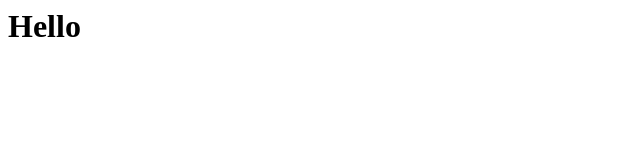
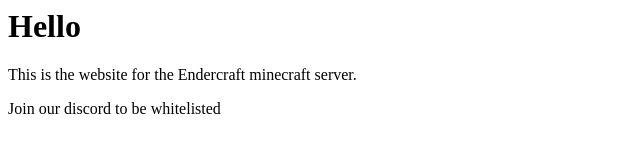
Before and after one commit to Enderplasma/enderplasma.github.io, a plain HTML site: page index.html in a window 1280 px wide. Shown: the whole page, without its empty margins (0-640 px from the left). Drawn offline with Linux system fonts and the light colour scheme.

Commit message:
Update index.html

```diff
--- a/index.html
+++ b/index.html
@@ -4,5 +4,7 @@
 </head>
 <body>
 <h1>Hello</h1>
+  <p>This is the website for the Endercraft minecraft server.</p>
+  <p>Join our discord to be whitelisted</p>
 </body>
 </html>
```
